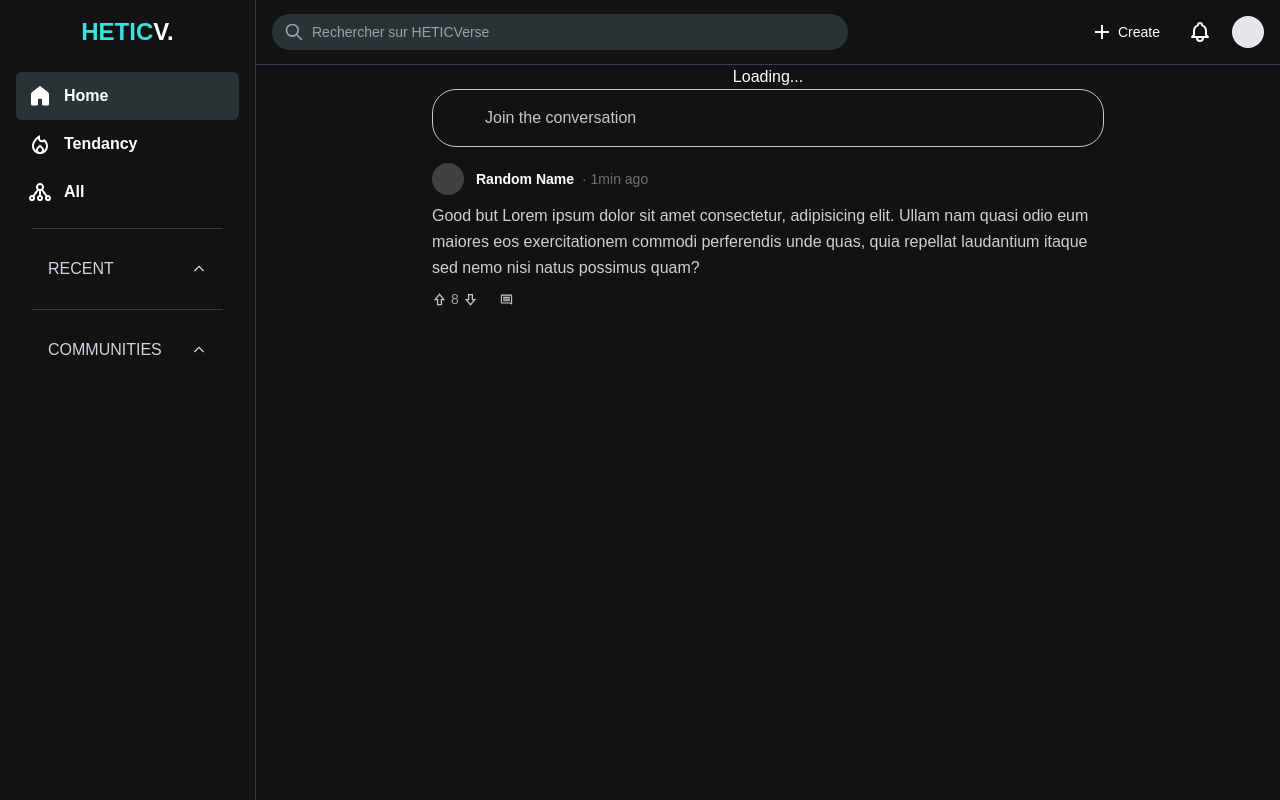
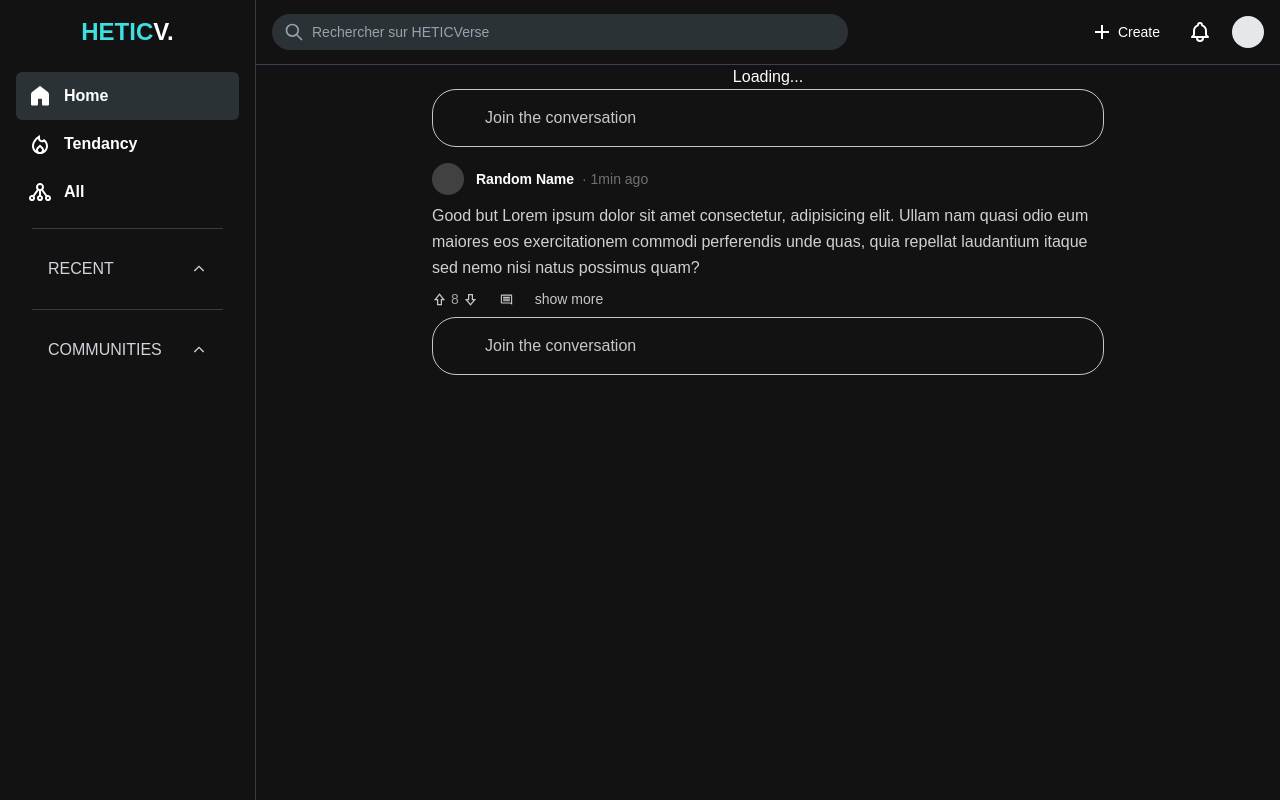
Before and after one commit to loaiattar/HETICVerse, a Next.js app in the folder frontend/: page /post in a window 1280 px wide. Both pictures are taken after a click on the element 506 px from the left and 299 px from the top of the page. Built offline with nearby package versions, Linux system fonts and the light colour scheme.

Commit message:
ajout de la fonctionnalité de réponse au commentaire

```diff
--- /dev/null
+++ b/frontend/src/app/component/CommentResponse.js
@@ -0,0 +1,26 @@
+export default function CommentResponse() {
+
+    return (
+      <div className="flex flex-end w-full py-4 pl-15">
+
+        <div className="flex flex-col flex-1 text-white space-y-2">
+
+          {/* Avatar, Pseudo and date */}
+          <div className="flex flex-row gap-3">
+            <div className="w-5 h-5 rounded-full bg-white/20 shrink-0" />
+            <div className="flex items-center gap-2 text-sm">
+                <span className="font-semibold text-xs">Random Name</span>
+                <span className="text-white/40 font-normal">· 1min ago</span>
+            </div>
+          </div>
+
+          {/* Texte du commentaire */}
+          <p className="text-white/80 text-base leading-relaxed">
+            Good but Lorem ipsum dolor sit amet consectetur, adipisicing elit. Ullam nam quasi odio eum
+            maiores eos exercitationem commodi perferendis unde quas.
+          </p>
+
+          </div>
+        </div>
+    );
+  }
--- a/frontend/src/app/component/PostComment.js
+++ b/frontend/src/app/component/PostComment.js
@@ -1,8 +1,11 @@
 import React, { useState } from 'react'
+import CommentResponse from './CommentResponse'
 
 export default function PostComment() {
     const [selectedVote, setSelectedVote] = useState(null)
     const [voteCount, setVoteCount] = useState(8)
+    const [showComments, setShowComments] = useState(false)
+    const [showForm, setShowForm] = useState(false)
 
     const handleUpvote = () => {
         if (selectedVote === 'upvote') {
@@ -30,13 +33,20 @@ export default function PostComment() {
         }
     }
 
+    const toggleComments = () => {
+        setShowComments(!showComments)
+    }
+
+    const toggleForm = () => {
+        setShowForm(!showForm)
+    }
+
     return (
       <div className="flex w-2xl py-4">
 
-        {/* Contenu principal */}
         <div className="flex flex-col flex-1 text-white space-y-2">
 
-          {/* Section 1: Avatar, Pseudo and date */}
+          {/* Avatar, Pseudo and date */}
           <div className="flex flex-row gap-3">
             <div className="w-8 h-8 rounded-full bg-white/20 shrink-0" />
             <div className="flex items-center gap-2 text-sm">
@@ -45,17 +55,17 @@ export default function PostComment() {
             </div>
           </div>
 
-          {/* Section 2: Texte du commentaire */}
+          {/* Texte du commentaire */}
           <p className="text-white/80 text-base leading-relaxed">
             Good but Lorem ipsum dolor sit amet consectetur, adipisicing elit. Ullam nam quasi odio eum
             maiores eos exercitationem commodi perferendis unde quas, quia repellat laudantium itaque
             sed nemo nisi natus possimus quam?
           </p>
 
-          {/* Section 3: Actions (votes + commentaires) */}
+          {/* votes + commentaires */}
           <div className="flex items-center gap-5 text-white/60 text-sm">
             <div className="flex items-center gap-1">
-                {/* Upvote */}
+                {/* push vote */}
                 <div className="flex items-center gap-1 cursor-pointer" onClick={handleUpvote}>
                     <svg width="15" height="15" viewBox="0 0 15 15" fill="none" xmlns="http://www.w3.org/2000/svg">
                         <path d="M5 13.125V8.125H1.875L7.5 1.25L13.125 8.125H10V13.125H5ZM6.25 11.875H8.75V6.875H10.4844L7.5 3.21875L4.51562 6.875H6.25V11.875Z" fill={selectedVote === 'upvote' ? '#3FDEE1' : '#C7C7C7'}/>
@@ -63,7 +73,7 @@ export default function PostComment() {
                     <span>{voteCount}</span>
                 </div>
 
-                {/* Downvote */}
+                {/* pull vote */}
                 <div className="flex items-center gap-1 cursor-pointer hover:text-white transition" onClick={handleDownvote}>
                     <svg width="15" height="15" viewBox="0 0 15 15" fill="none" xmlns="http://www.w3.org/2000/svg">
                         <path d="M10 1.875L10 6.875L13.125 6.875L7.5 13.75L1.875 6.875L5 6.875L5 1.875L10 1.875ZM8.75 3.125L6.25 3.125L6.25 8.125L4.51563 8.125L7.5 11.7813L10.4844 8.125L8.75 8.125L8.75 3.125Z" fill={selectedVote === 'downvote' ? '#F13636' : '#C7C7C7'}/>
@@ -72,12 +82,27 @@ export default function PostComment() {
             </div>
 
             {/* Comment icon */}
-            <div className="flex items-center gap-1 cursor-pointer hover:text-white transition">
+            <div className="flex items-center gap-1 cursor-pointer hover:text-white transition" onClick={toggleForm}>
                 <svg width="17" height="17" viewBox="0 0 17 17" fill="none" xmlns="http://www.w3.org/2000/svg">
                     <path d="M5.09992 10.3417H11.8999V9.20832H5.09992V10.3417ZM5.09992 8.64166H11.8999V7.50832H5.09992V8.64166ZM5.09992 6.94166H11.8999V5.80832H5.09992V6.94166ZM14.1666 13.8125L11.8999 12.6083H3.96659C3.65492 12.6083 3.38811 12.4974 3.16617 12.2754C2.94422 12.0535 2.83325 11.7867 2.83325 11.475V4.67499C2.83325 4.36332 2.94422 4.09652 3.16617 3.87457C3.38811 3.65263 3.65492 3.54166 3.96659 3.54166H13.0333C13.3449 3.54166 13.6117 3.65263 13.8337 3.87457C14.0556 4.09652 14.1666 4.36332 14.1666 4.67499V13.8125ZM3.96659 11.475H12.3816L13.0333 12.1125V4.67499H3.96659V11.475Z" fill="#C7C7C7"/>
                 </svg>
             </div>
+
+            <button onClick={toggleComments}>
+              <h1 className='text-[#C7C7C7] hover:text-white'>{showComments ? 'show less' : 'show more'}</h1>
+            </button>
           </div>
+          {showComments && <CommentResponse />}
+          {showForm && (
+            <form>
+              <input
+                type="text"
+                placeholder="Join the conversation"
+                className="w-2xl px-13 py-4 rounded-3xl text-white border border-[#C7C7C7] placeholder-[#C7C7C7] focus:outline-none focus:ring-2 focus:ring-[#3FDEE1]"
+              />
+            </form>
+          )}
+
         </div>
       </div>
     );
--- a/frontend/src/app/post/page.js
+++ b/frontend/src/app/post/page.js
@@ -144,7 +144,6 @@ export default function Home() {
           <PostComment/>
 
         </div>
-
       </div>
     </div>
   );
```
